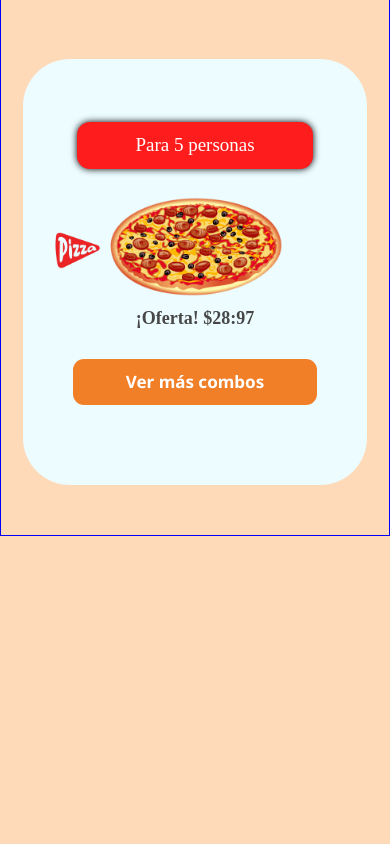
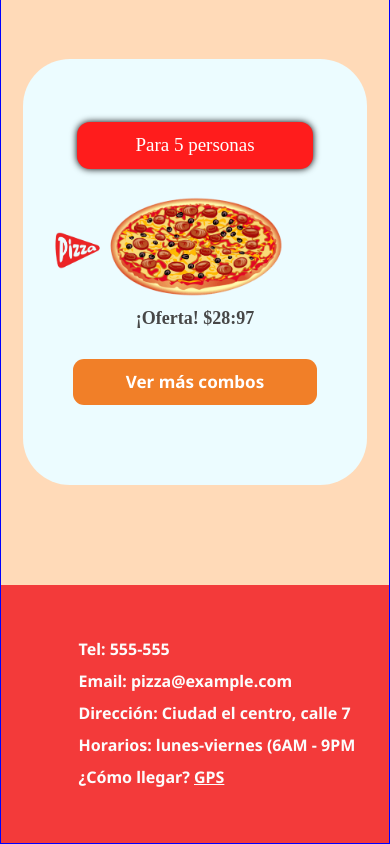
Before and after one commit to Benjaminmq2013/pizza_store, a plain HTML site: page index.html in a window 390 px wide. Shown: the part 1136-1980 px from the top of the page. Before the commit the page ends 1672 px from the top, so only its background shows below. Drawn offline with Linux system fonts and the light colour scheme; a web font is replaced by a local one.

Commit message:
Footer and Landing Page Completed

```diff
--- a/index.css
+++ b/index.css
@@ -295,6 +295,31 @@ p{
      bottom: 0;
      right: 0;
      height: 84px;
-     margin-bottom: 30px;
+     margin-bottom: 114px;
      margin-right: 73px;
 }
+
+
+/* *************************  FOOTER  */
+.footer{
+    height: 100px;
+    background-color: #F33A3A;
+    margin-top: 100px;
+    position: relative;
+    padding: 0 6%;
+
+    display: flex;
+    justify-content: space-around;
+    align-items: center;
+}
+.footer_items a{
+    font-family: 'Noto Sans', sans-serif;
+    color: rgb(252, 252, 252);
+    text-decoration: none;
+}
+.footer_items{
+
+    display: flex;
+    flex-direction: column;
+
+}
--- a/index.html
+++ b/index.html
@@ -9,6 +9,7 @@
     <link rel="stylesheet" href="./responsive.css">
     <link rel="preconnect" href="https://fonts.gstatic.com">
     <link href="https://fonts.googleapis.com/css2?family=Noto+Sans:wght@400;700&display=swap" rel="stylesheet">
+    <link href="https://fonts.googleapis.com/css2?family=Montserrat&display=swap" rel="stylesheet">
 
 </head>
 <body>
@@ -113,7 +114,21 @@
     </main>
 
     <!-- FOOTER -->
-    <footer>
+    <footer class="footer">
+
+        <div class="footer_items">
+            <a href="">Tel: 555-555</a>
+            <a href="">Email: pizza@example.com</a>
+        </div>
+
+        <div class="footer_items">
+            <a href="">Dirección: Ciudad el centro, calle 7</a>
+            <a href="">Horarios: lunes-viernes (6AM - 9PM</a>
+        </div>
+
+        <div class="footer_items" style="height:44px">
+            <a href="">¿Cómo llegar? <u>GPS</u> </a>
+        </div>
 
     </footer>
 
--- a/js/responsive.js
+++ b/js/responsive.js
@@ -15,3 +15,24 @@ let es767 = window.matchMedia("(max-width:767px)");
 if (es767.matches){
     background_image.src = "./images/background_mobile.png"
 }
+
+const bodyCollection = document.getElementsByTagName("body")
+const body = bodyCollection[0];
+let bodyHeight = body.scrollHeight;
+
+window.addEventListener("scroll", actualizar)
+
+function actualizar(){
+    var current_scroll = (scrollY + window.innerHeight);
+    console.log(current_scroll)
+    if (bodyHeight == current_scroll){
+        console.log("Es igual cabroneees!")
+    }
+}
+
+/*
+if (bodyHeight == current_scroll){
+    console.log("Es iguaal!")
+}
+
+*/
--- a/responsive.css
+++ b/responsive.css
@@ -270,6 +270,9 @@
         font-size: 24px;
         margin-top: 41px;
     }
+    .footer_pizza_icon{
+        display: none;
+    }
 }
 
 @media screen and (max-width: 767px){
@@ -361,7 +364,17 @@
         height: 66px;
         font-size: 24px;
     }
-
+    .footer{
+        height: 258px;
+        flex-direction: column;
+        align-items:start;
+        font-weight: 600;
+        justify-content: center;
+        padding: 0 0 0 22%;
+    }
+    .footer_items a{
+        margin-top: 10px;
+    }
 }
 
 @media screen and (max-width: 656px){
@@ -435,6 +448,9 @@
         height: 45px;
         font-size: 19px;
     }
+    .footer{
+        padding: 0 0 0 20%;
+    }
 }
 
 
@@ -445,4 +461,7 @@
     .create_pizza_container {
         grid-template-rows: 99px 112px 221px;
     }
+    .footer{
+        padding: 0px 0 0 11%;
+    }
 }
```
